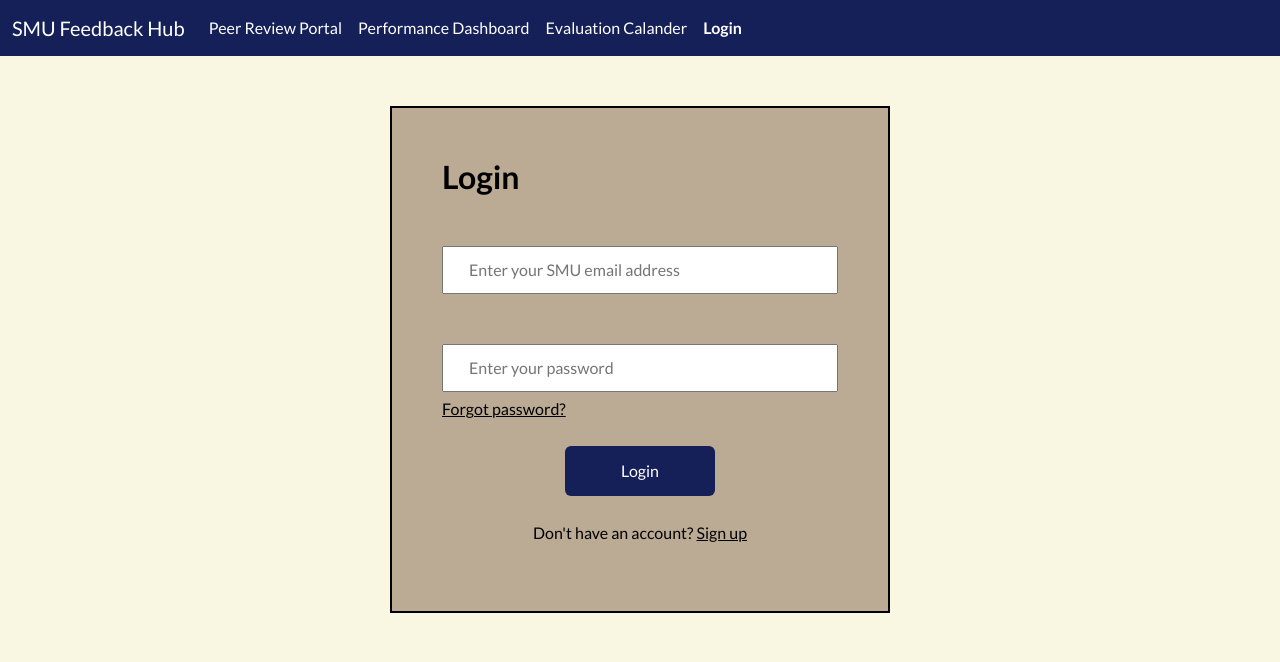
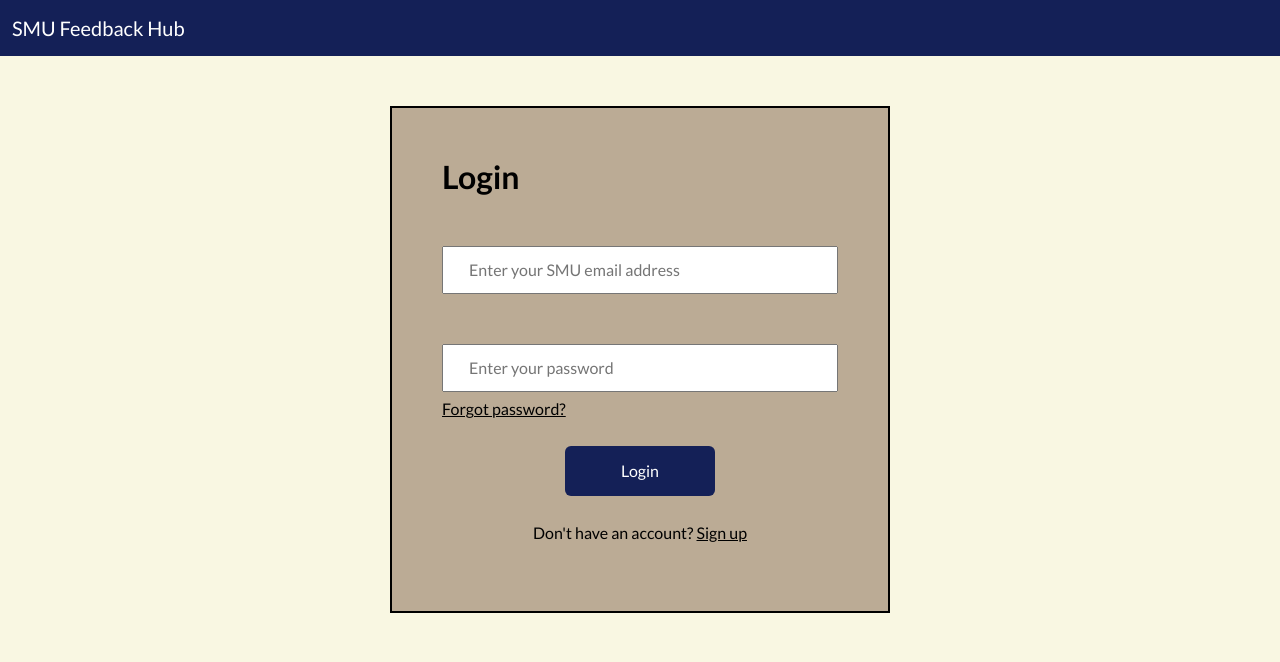
Before and after one commit to johnb21-vt/bit4544-project, a Flask app: page / in a window 1280 px wide. Shown: the top 662 px of the page. Run offline with Flask 3, Linux system fonts and the light colour scheme; some libraries are stand-ins or nearby versions.

Commit message:
removed navigation options

```diff
--- a/website/templates/login.html
+++ b/website/templates/login.html
@@ -6,14 +6,6 @@
 <nav class="navbar navbar-expand-lg" style="background-color: #142057;">
   <div class="container-fluid" style="color: white;">
     <a class="navbar-brand" href="#" style="color: white;">SMU Feedback Hub</a>
-    <div style="color: white;" class="collapse navbar-collapse" id="navbarNavAltMarkup">
-      <div style="color: white;" class="navbar-nav">
-        <a class="nav-link" aria-current="page" href="/portal">Peer Review Portal</a>
-        <a class="nav-link" href="/dashboard">Performance Dashboard</a>
-        <a class="nav-link" href="#">Evaluation Calander</a>
-        <a style="font-weight: bold;" class="nav-link" href="/">Login</a>
-      </div>
-    </div>
   </div>
 </nav>
 {% endblock %}
@@ -40,14 +32,6 @@
   a{
     color: black;
   }
-
-  .nav-link{
-    color: white;
-  }
-
-  .nav-link:hover{
-    color: gold;
-  }
 </style>
 
 <form method="POST">
```
